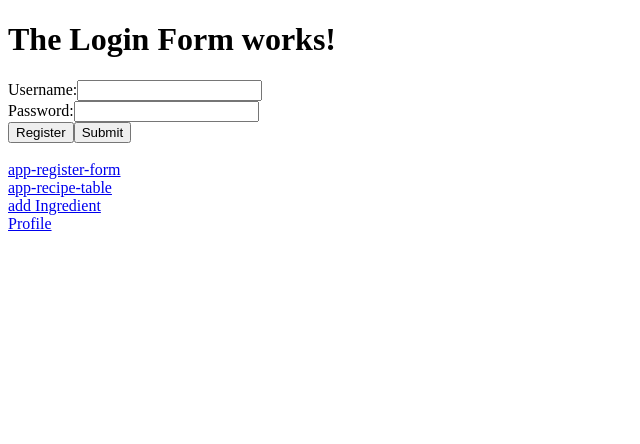
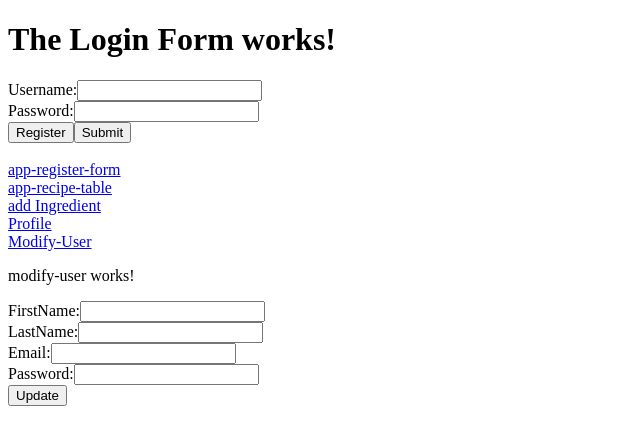
Before and after one commit to 200810jwa/TopChefs-Project2, an Angular app in the folder PantryMealsFrontEnd/: page /Modify-User in a window 1280 px wide. Before the commit this address led to /. Shown: the top 444 px of the page, without its empty margins (0-640 px from the left). Built offline with nearby package versions, Linux system fonts and the light colour scheme.

Commit message:
Added Modify component

```diff
--- a/PantryMealsFrontEnd/src/app/app-routing.module.ts
+++ b/PantryMealsFrontEnd/src/app/app-routing.module.ts
@@ -5,6 +5,7 @@ import { RegisterFormComponent } from './register-form/register-form.component';
 import { RecipeTableComponent } from './recipe-table/recipe-table.component';
 import { ProfileComponent } from './profile/profile.component';
 import { NewIngredientComponent } from './new-ingredient/new-ingredient.component';
+import { ModifyUserComponent } from './modify-user/modify-user.component';
 
 const routes: Routes = [
   { path: 'login-form', component: LoginFormComponent },
@@ -12,6 +13,7 @@ const routes: Routes = [
   { path: 'recipe-table', component: RecipeTableComponent },
   { path: 'profile', component: ProfileComponent },
   { path: 'new-ingredient', component: NewIngredientComponent },
+  { path: 'Modify-User', component: ModifyUserComponent },
 ];
 
 @NgModule({
--- a/PantryMealsFrontEnd/src/app/app.component.html
+++ b/PantryMealsFrontEnd/src/app/app.component.html
@@ -1,11 +1,9 @@
-<app-login-form></app-login-form>
-<br />
-
+<app-login-form> </app-login-form><br />
 <a routerLink="/register-form">app-register-form</a><br />
-
 <a routerLink="/recipe-table">app-recipe-table</a><br />
 <a routerLink="/new-ingredient">add Ingredient</a><br />
 <a routerLink="/profile">Profile</a><br />
+<a routerLink="/Modify-User">Modify-User</a><br />
 <router-outlet></router-outlet>
 <!--<app-new-ingredient> </app-new-ingredient>-->
 <!--<a routerLink="/login-form">app-login-form</a>-->
--- a/PantryMealsFrontEnd/src/app/app.module.ts
+++ b/PantryMealsFrontEnd/src/app/app.module.ts
@@ -11,6 +11,7 @@ import { RegisterFormComponent } from './register-form/register-form.component';
 import { RecipeTableComponent } from './recipe-table/recipe-table.component';
 import { ProfileComponent } from './profile/profile.component';
 import { NewIngredientComponent } from './new-ingredient/new-ingredient.component';
+import { ModifyUserComponent } from './modify-user/modify-user.component';
 
 @NgModule({
   imports: [
@@ -23,6 +24,7 @@ import { NewIngredientComponent } from './new-ingredient/new-ingredient.componen
       { path: 'recipe-table', component: RecipeTableComponent },
       { path: 'profile', component: ProfileComponent },
       { path: 'new-ingredient', component: NewIngredientComponent },
+      { path: 'Modify-User', component: ModifyUserComponent },
     ]),
   ],
   declarations: [
@@ -32,6 +34,7 @@ import { NewIngredientComponent } from './new-ingredient/new-ingredient.componen
     RecipeTableComponent,
     ProfileComponent,
     NewIngredientComponent,
+    ModifyUserComponent,
   ],
   bootstrap: [AppComponent],
   exports: [CommonModule, FormsModule, ReactiveFormsModule],
--- /dev/null
+++ b/PantryMealsFrontEnd/src/app/modify-user/modify-user.component.html
@@ -0,0 +1,12 @@
+<p>modify-user works!</p>
+
+<form [formGroup]="modifyForm" (ngSubmit)="update()">
+  <label> FirstName:<input type="text" formControlName="FirstName" /> </label
+  ><br />
+  <label> LastName:<input type="text" formControlName="LastName" /></label
+  ><br />
+  <label> Email:<input type="text" formControlName="email" /></label><br />
+  <label> Password:<input type="text" formControlName="password" /></label
+  ><br />
+  <button type="submit">Update</button>
+</form>
--- /dev/null
+++ b/PantryMealsFrontEnd/src/app/modify-user/modify-user.component.ts
@@ -0,0 +1,24 @@
+import { Component, OnInit } from '@angular/core';
+import { FormGroup, FormControl } from '@angular/forms';
+
+@Component({
+  selector: 'app-modify-user',
+  templateUrl: './modify-user.component.html',
+  styleUrls: ['./modify-user.component.css'],
+})
+export class ModifyUserComponent implements OnInit {
+  modifyForm = new FormGroup({
+    FirstName: new FormControl(''),
+    LastName: new FormControl(''),
+    email: new FormControl(''),
+    password: new FormControl(''),
+  });
+
+  constructor() {}
+
+  ngOnInit(): void {}
+
+  update() {
+    console.warn(this.modifyForm.value);
+  }
+}
```
Also changed, not shown: PantryMealsFrontEnd/src/app/login-form/login-form.component.ts (+13 -2 lines), PantryMealsFrontEnd/src/app/modify-user/modify-user.component.css (added), 1 other file (tests, documents, lock files or other folders).
